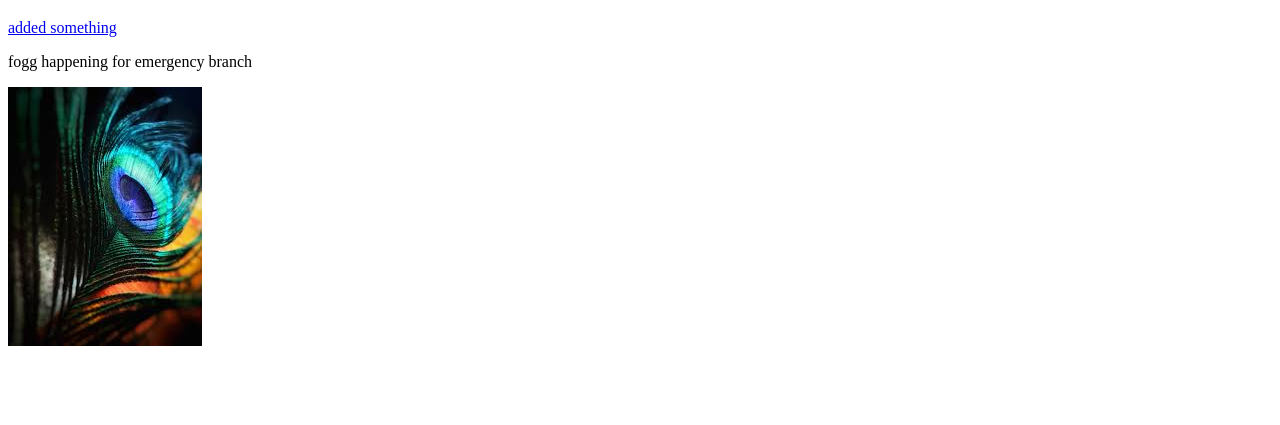
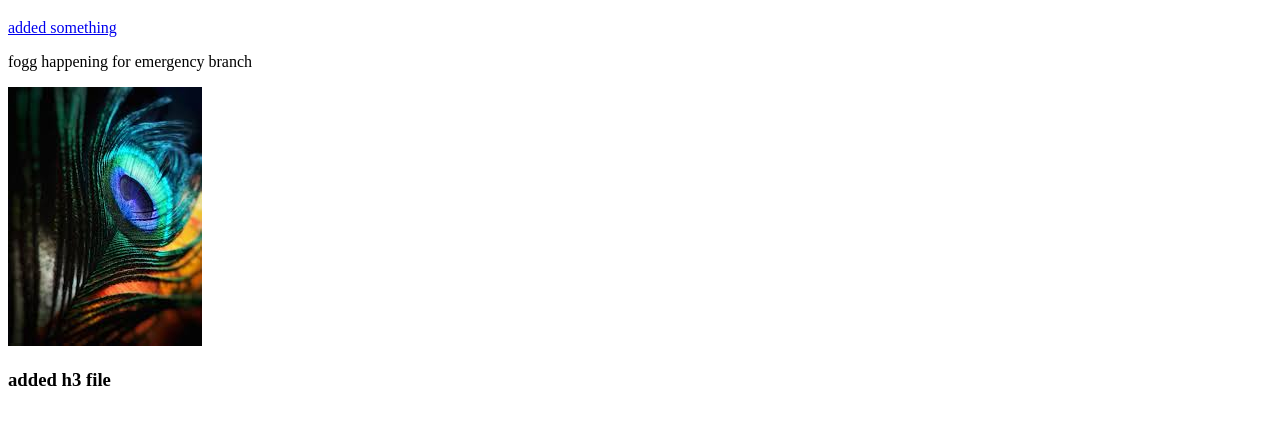
Before and after one commit to jaisatyaabhiram/hello-world, a plain HTML site: page index.html in a window 1280 px wide. Shown: the part 61-486 px from the top of the page. Drawn offline with Linux system fonts and the light colour scheme.

Commit message:
added h3

```diff
--- a/index.html
+++ b/index.html
@@ -13,6 +13,7 @@
     <p>fogg happening for emergency branch</p>
 
     <img src="download (1).jpg" alt="new image">
+    <h3>added h3 file</h3>
 
 </body>
 </html>
```
